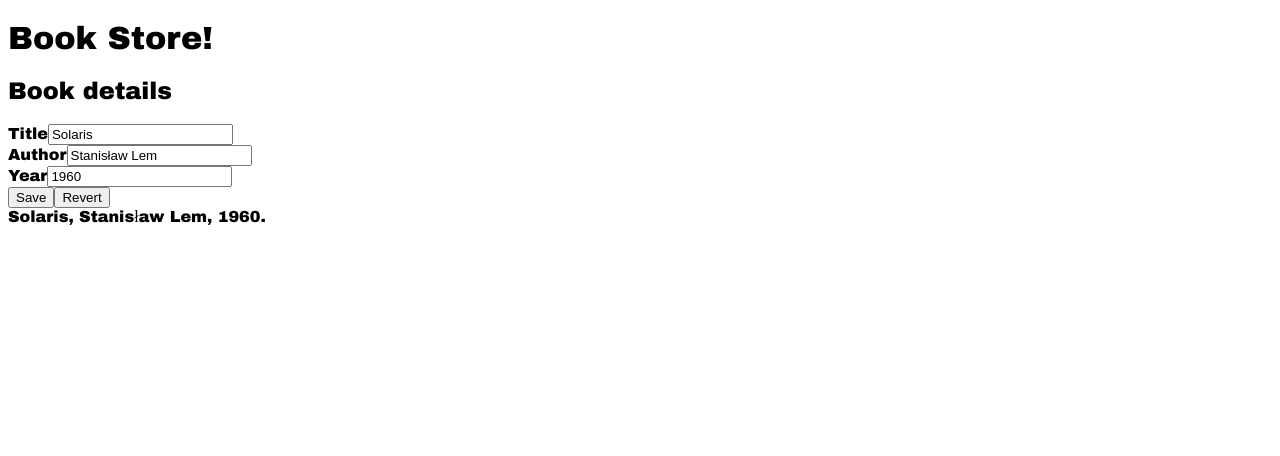
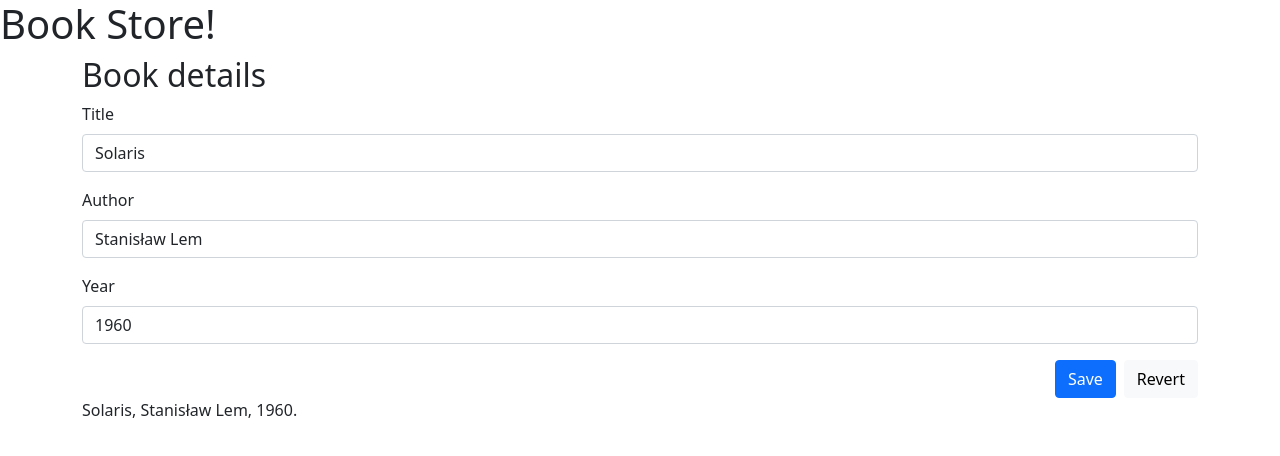
Before and after one commit to zarakfarid/angular, an Angular app: page / in a window 1280 px wide. Shown: the top 456 px of the page. Built offline with nearby package versions, Linux system fonts and the light colour scheme.

Commit message:
bootstrap added

```diff
--- a/package.json
+++ b/package.json
@@ -19,6 +19,7 @@
     "@angular/platform-browser": "~12.2.0",
     "@angular/platform-browser-dynamic": "~12.2.0",
     "@angular/router": "~12.2.0",
+    "bootstrap": "^5.1.3",
     "rxjs": "~6.6.0",
     "tslib": "^2.3.0",
     "zone.js": "~0.11.4"
--- a/src/app/books/components/books-details/books-details.component.html
+++ b/src/app/books/components/books-details/books-details.component.html
@@ -1,25 +1,29 @@
+<div class="container">
   <h2>Book details</h2>
 
-<div>
-  <label for="title">Title</label>
-  <input type="text" id="title" [(ngModel)]="book.title">
+
+  <div class="mb-3">
+    <label for="title" class="form-label">Title</label>
+    <input type="text" id="title" class="form-control" [(ngModel)]="book.title">
   </div>
 
-<div>
-  <label for="author">Author</label>
-  <input type="text" id="author" [(ngModel)]="book.author">
+  <div class="mb-3">
+    <label for="author" class="form-label">Author</label>
+    <input type="text" id="author" class="form-control" [(ngModel)]="book.author">
   </div>
 
-<div>
-  <label for="year">Year</label>
-  <input type="number" id="year" [(ngModel)]="book.year">
+  <div class="mb-3">
+    <label for="year" class="form-label">Year</label>
+    <input type="number" id="year" class="form-control" [(ngModel)]="book.year">
   </div>
 
-<div>
-  <button (click)="save()">Save</button>
-  <button (click)="revert()">Revert</button>
+  <div class="d-grid gap-2 d-md-flex justify-content-md-end">
+    <button (click)="save()" class="btn btn-primary">Save</button>
+    <button (click)="revert()" class="btn btn-light">Revert</button>
   </div>
 
-<div>
+  <div class="mb-3">
     {{ book.title}}, {{ book.author}}, {{ book.year}}.
   </div>
+
+</div>
--- a/src/styles.scss
+++ b/src/styles.scss
@@ -1,5 +1,3 @@
 /* You can add global styles to this file, and also import other style files */
 
-html {
-  font-family: "Arial Black", serif;
-}
+@import "~bootstrap/scss/bootstrap";
```
Also changed, not shown: 1 other file (tests, documents, lock files or other folders). Lines whose indentation alone changed are shown as unchanged.
